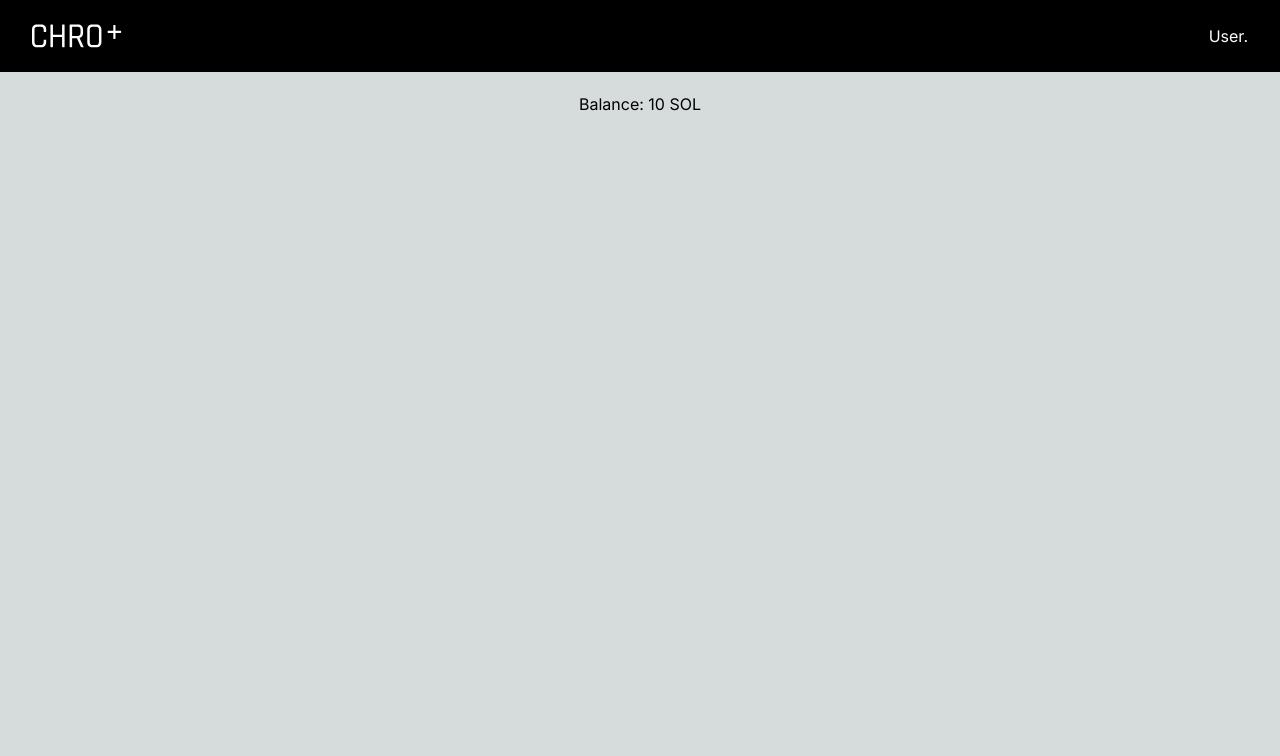
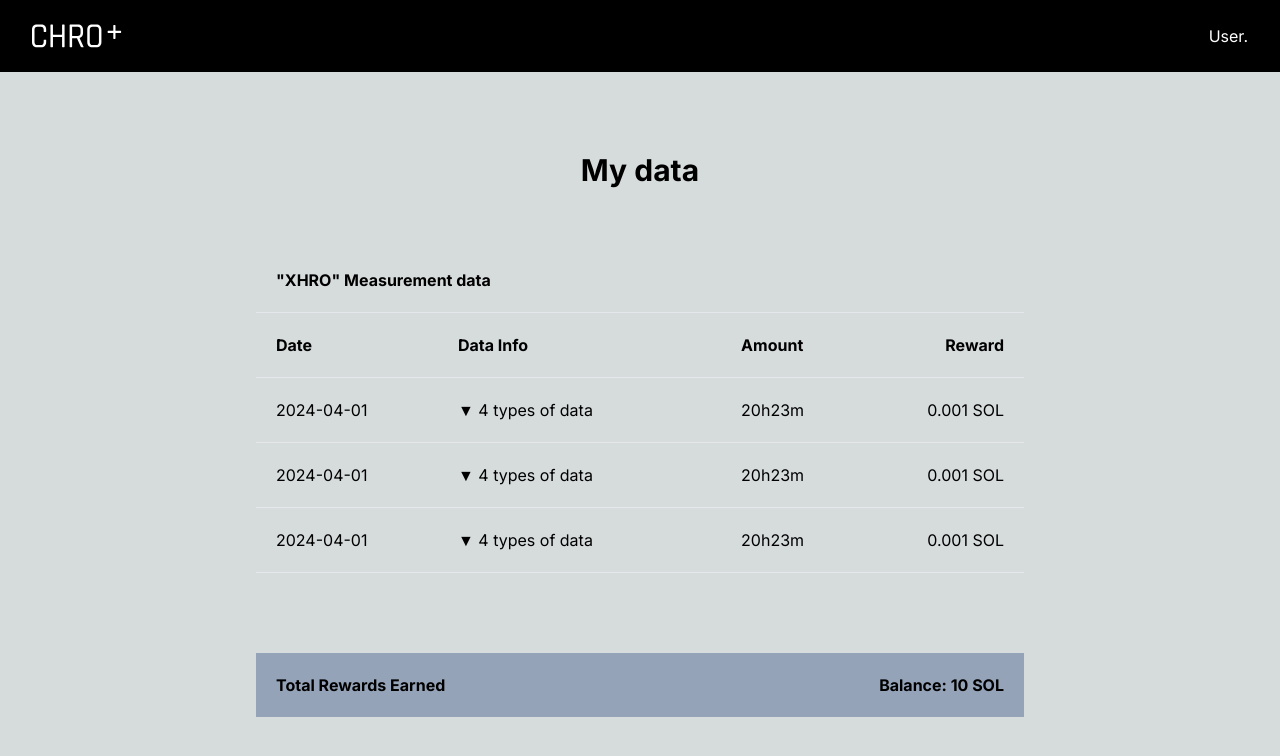
Before and after one commit to haruom/chroplus-solana-web, a Next.js app: page /status_solana in a window 1280 px wide. Shown: the top 756 px of the page. Built offline with nearby package versions, Linux system fonts and the light colour scheme.

Commit message:
Update page.tsx
update layout

```diff
--- a/src/app/status_solana/page.tsx
+++ b/src/app/status_solana/page.tsx
@@ -35,9 +35,127 @@ export default async function Page() {
           <div className="flex text-white">User.</div>
         </nav>
       </header>
-      <div className="m-5">
-        <h3 className="text-center">{`Balance: 10 SOL`}</h3>
-        {/* <Token records={records} earnSum={earnSum} withdrawSum={withdrawSum} /> */}
-      </div>
+
+      <h1 className="text-3xl text-center m-20 font-bold">My data</h1>
+
+      <section className="CONTENTS_WRAP m-30 mx-auto max-w-3xl">
+        <h3 className="mt-10 m-5 font-bold">"XHRO" Measurement data </h3>
+        <hr/>
+        <div className="C-data-list">
+          <div className="flex justify-between font-bold m-5">
+            <span className="basis-3/12">Date</span>
+            <span className="basis-7/12 flex justify-between">
+              <span className="basis-4/6">Data Info</span>
+              <span className="basis-2/6">Amount</span>
+            </span>
+            <span className="basis-2/12 text-right">Reward</span>
+          </div>
+
+
+          <hr/>
+          <div className="flex justify-between m-5">
+            <span className="basis-3/12">2024-04-01</span>
+            <span className="basis-7/12 flex justify-between">
+              <details className="w-full">
+                <summary className="flex justify-between">
+                  <span className="basis-4/6">▼ {`4`} types of data</span>
+                  <span className="basis-2/6">{`20h23m`}</span>
+                </summary>
+                <span className="flex justify-between mt-3">
+                  <span className="basis-4/6">- EEG</span>
+                  <span className="basis-2/6">{`1MB`}</span>
+                </span>
+                <span className="flex justify-between">
+                  <span className="basis-4/6">- ECG</span>
+                  <span className="basis-2/6">{`1MB`}</span>
+                </span>
+                <span className="flex justify-between">
+                  <span className="basis-4/6">- Heart Rate</span>
+                  <span className="basis-2/6">{`1MB`}</span>
+                </span>
+                <span className="flex justify-between">
+                  <span className="basis-4/6">- Body temperature</span>
+                  <span className="basis-2/6">{`1MB`}</span>
+                </span>
+              </details>
+            </span>
+            <span className="basis-2/12 text-right">{`0.001`} SOL</span>
+          </div>
+
+
+          <hr/>
+          <div className="flex justify-between m-5">
+            <span className="basis-3/12">2024-04-01</span>
+            <span className="basis-7/12 flex justify-between">
+              <details className="w-full">
+                <summary className="flex justify-between">
+                  <span className="basis-4/6">▼ {`4`} types of data</span>
+                  <span className="basis-2/6">{`20h23m`}</span>
+                </summary>
+                <span className="flex justify-between mt-3">
+                  <span className="basis-4/6">- EEG</span>
+                  <span className="basis-2/6">{`1MB`}</span>
+                </span>
+                <span className="flex justify-between">
+                  <span className="basis-4/6">- ECG</span>
+                  <span className="basis-2/6">{`1MB`}</span>
+                </span>
+                <span className="flex justify-between">
+                  <span className="basis-4/6">- Heart Rate</span>
+                  <span className="basis-2/6">{`1MB`}</span>
+                </span>
+                <span className="flex justify-between">
+                  <span className="basis-4/6">- Body temperature</span>
+                  <span className="basis-2/6">{`1MB`}</span>
+                </span>
+              </details>
+            </span>
+            <span className="basis-2/12 text-right">{`0.001`} SOL</span>
+          </div>
+
+
+          <hr/>
+          <div className="flex justify-between m-5">
+            <span className="basis-3/12">2024-04-01</span>
+            <span className="basis-7/12 flex justify-between">
+              <details className="w-full">
+                <summary className="flex justify-between">
+                  <span className="basis-4/6">▼ {`4`} types of data</span>
+                  <span className="basis-2/6">{`20h23m`}</span>
+                </summary>
+                <span className="flex justify-between mt-3">
+                  <span className="basis-4/6">- EEG</span>
+                  <span className="basis-2/6">{`1MB`}</span>
+                </span>
+                <span className="flex justify-between">
+                  <span className="basis-4/6">- ECG</span>
+                  <span className="basis-2/6">{`1MB`}</span>
+                </span>
+                <span className="flex justify-between">
+                  <span className="basis-4/6">- Heart Rate</span>
+                  <span className="basis-2/6">{`1MB`}</span>
+                </span>
+                <span className="flex justify-between">
+                  <span className="basis-4/6">- Body temperature</span>
+                  <span className="basis-2/6">{`1MB`}</span>
+                </span>
+              </details>
+            </span>
+            <span className="basis-2/12 text-right">{`0.001`} SOL</span>
+          </div>
+
+
+        </div>
+
+        <hr/>
+      </section>
+      <section className="CONTENTS_WRAP mt-20 mx-auto max-w-3xl pb-20">
+        <div className="flex justify-between font-bold p-5 bg-slate-400">
+          <h3 className="font-bold">Total Rewards Earned</h3>
+          <div className="text-center">{`Balance: 10 SOL`}</div>
+            {/* <Token records={records} earnSum={earnSum} withdrawSum={withdrawSum} /> */}
+        </div>
+      </section>
+
     </>);
 }
```
